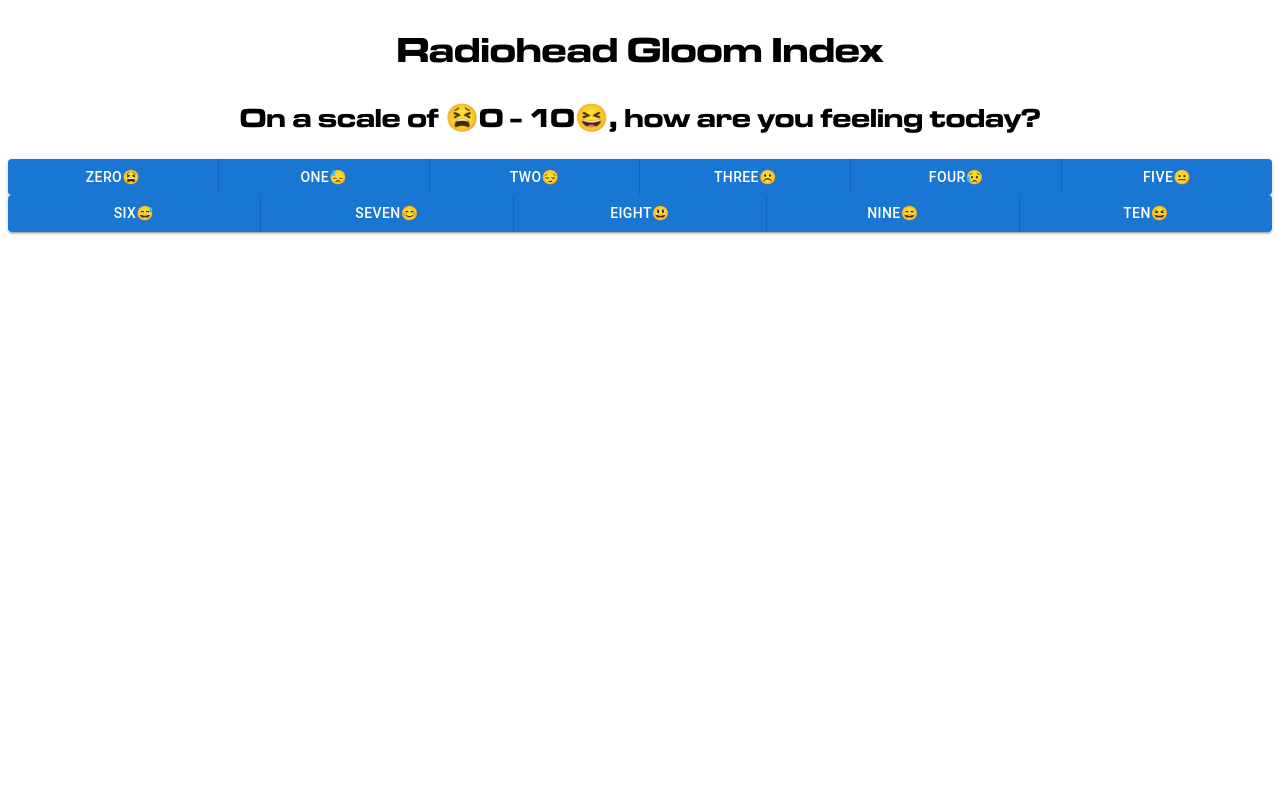
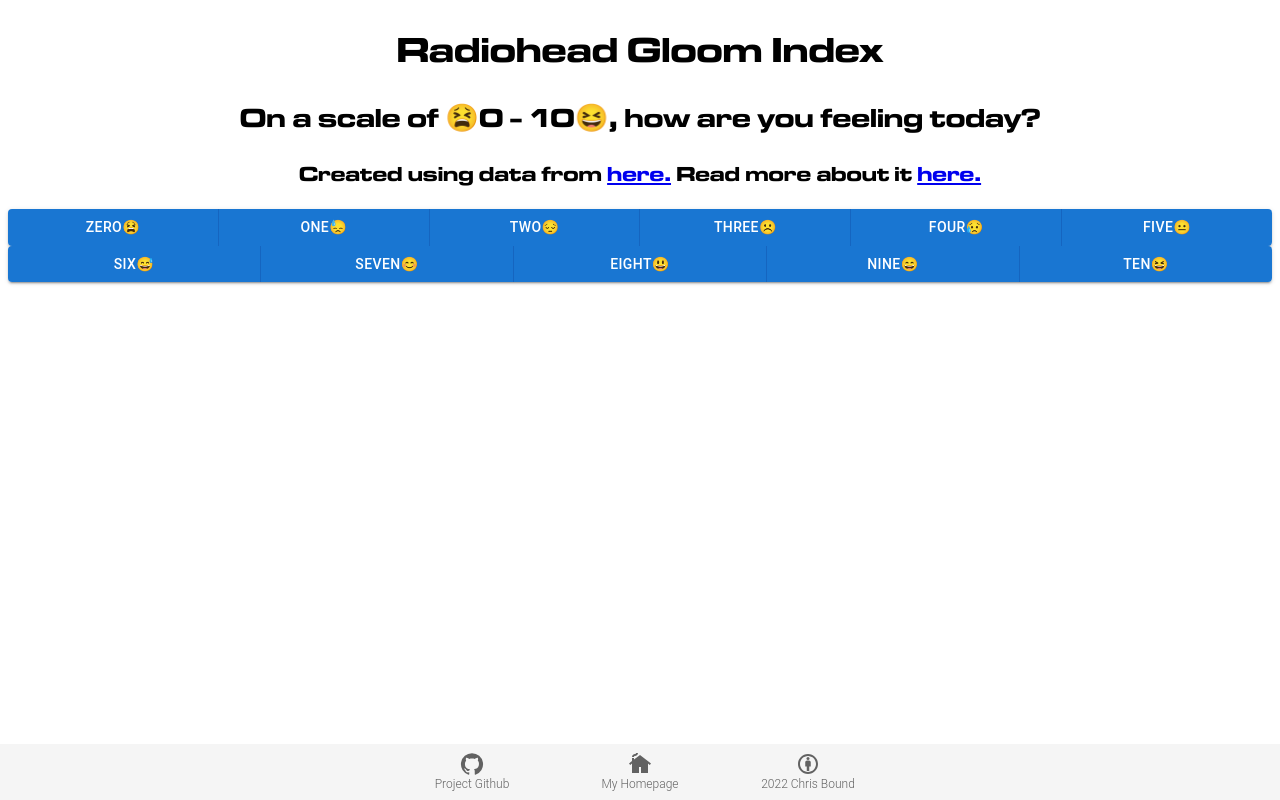
Before and after one commit to cpbound/react-gloom-index, a React (Create React App) app: page / in a window 1280 px wide. Built offline with nearby package versions, Linux system fonts and the light colour scheme.

Commit message:
bottomnav added w/ margin. styled a little. deploy now and tinker with it later possibly.

```diff
--- a/package.json
+++ b/package.json
@@ -5,6 +5,7 @@
   "dependencies": {
     "@emotion/react": "^11.10.5",
     "@emotion/styled": "^11.10.5",
+    "@mui/icons-material": "^5.11.0",
     "@mui/material": "^5.10.14",
     "@testing-library/jest-dom": "^5.16.5",
     "@testing-library/react": "^13.4.0",
--- a/src/App.js
+++ b/src/App.js
@@ -4,7 +4,11 @@
 import PlaylistPicker from "./components/PlaylistPicker";
 import ButtonPicker from "./components/ButtonPicker";
 import * as React from "react";
-
+import BottomNavigation from "@mui/material/BottomNavigation";
+import BottomNavigationAction from "@mui/material/BottomNavigationAction";
+import CottageIcon from '@mui/icons-material/Cottage';
+import GitHubIcon from "@mui/icons-material/GitHub";
+import AttributionIcon from '@mui/icons-material/Attribution';
 
 const radiohead = gloomIndex.radiohead;
 const range = (start, stop, step) =>
@@ -19,6 +23,7 @@
     const newPlaylist = radiohead.filter((song) =>
       userChoice.includes(Math.round(song.gloom_index))
     );
+    newPlaylist.sort();
     setCurrentPlaylist(newPlaylist);
   };
 
@@ -30,12 +35,22 @@
     <div className="App">
       <h1>Radiohead Gloom Index</h1>
       <h2>On a scale of 😫0 - 10😆, how are you feeling today?</h2>
+      <h3>Created using data from <a href="https://www.rcharlie.com/images/blog/fitter-happier/album_chart.html">here.</a> Read more about it <a href="https://www.rcharlie.com/blog/fitter-happier/">here.</a></h3>
       <ButtonPicker
         userInput={setUserInput}
         array={currentPlaylist}
         playlist={playlist}
       />
       <PlaylistPicker array={currentPlaylist} />
+      <BottomNavigation
+        sx={{backgroundColor: "whitesmoke", position: "fixed", bottom: 0, left: 0, right: 0 }}
+        elevation={1}
+        showLabels
+      >
+        <BottomNavigationAction label="Project Github" icon={<GitHubIcon />} href="https://github.com/cpbound/react-gloom-index" />
+        <BottomNavigationAction label="My Homepage" icon={<CottageIcon />} href="https://crsbnd.netlify.app/" />
+        <BottomNavigationAction label="2022 Chris Bound" icon={<AttributionIcon />} href="https://github.com/cpbound" />
+      </BottomNavigation>
     </div>
   );
 }
--- a/src/components/PlaylistPicker.js
+++ b/src/components/PlaylistPicker.js
@@ -1,3 +1,4 @@
+import "../scss/playlistPicker.scss";
 import Card from "@mui/material/Card";
 import CardContent from "@mui/material/CardContent";
 import CardMedia from "@mui/material/CardMedia";
@@ -7,6 +8,7 @@
 
 const PlaylistPicker = (props) => {
   return (
+    <div className="playarray">
       <Grid container spacing={1}>
         {props.array.map((song) => (
           <Grid item xs={2} key={song.track_name}>
@@ -27,7 +29,10 @@
                     {song.track_name}
                   </Typography>
                   <Typography variant="caption" color="text.secondary">
-                  {song.album_name}
+                    {song.album_name} - {song.album_release_year}
+                  </Typography>
+                  <Typography variant="caption" component="div">
+                    {song.gloom_index}% happy
                   </Typography>
                 </CardContent>
               </Card>
@@ -35,6 +40,7 @@
           </Grid>
         ))}
       </Grid>
+    </div>
   );
 };
 
--- a/src/scss/index.scss
+++ b/src/scss/index.scss
@@ -18,3 +18,7 @@
   font-weight: 300;
   text-size-adjust: 100%;
 }
+
+h3 {
+  text-align: center;
+}
--- /dev/null
+++ b/src/scss/playlistPicker.scss
@@ -0,0 +1,4 @@
+.playarray {
+  margin-bottom: 64px;
+
+}
```
Also changed, not shown: 1 other file (tests, documents, lock files or other folders). Lines whose indentation alone changed are shown as unchanged.
